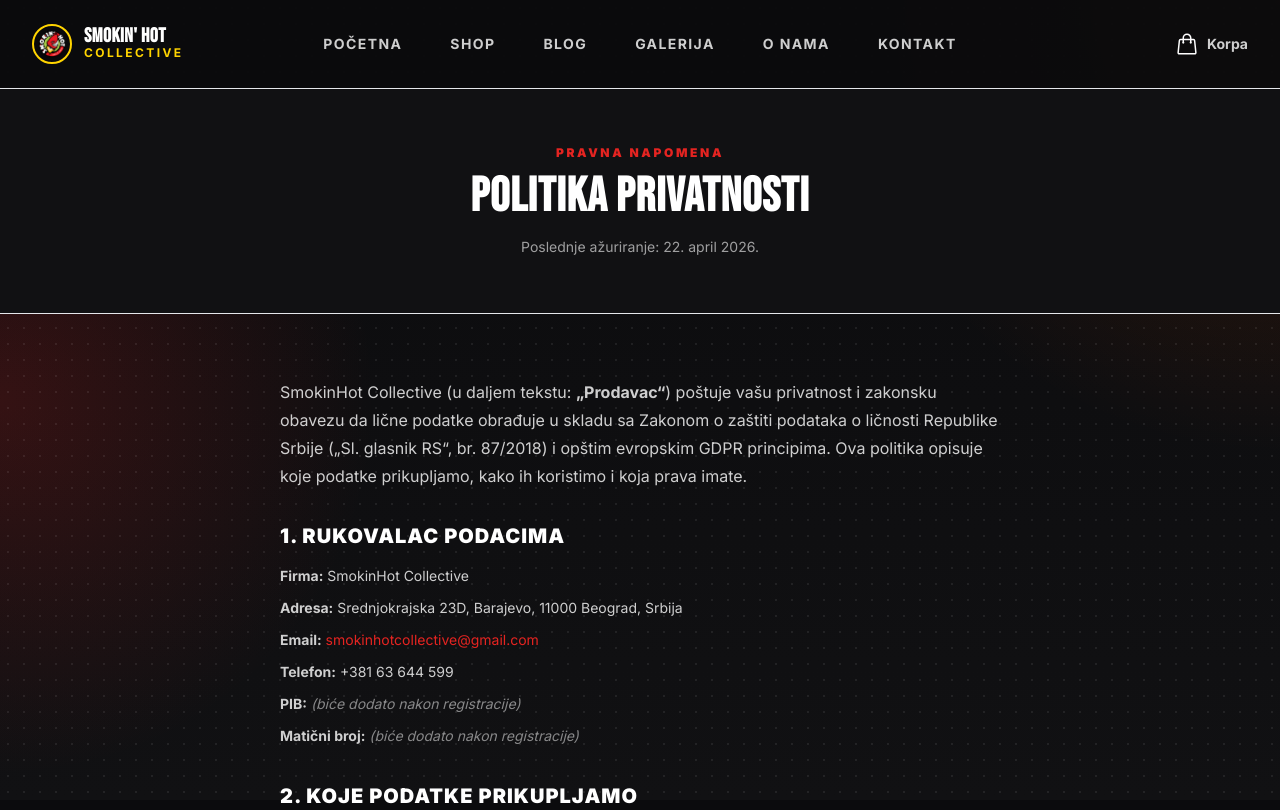
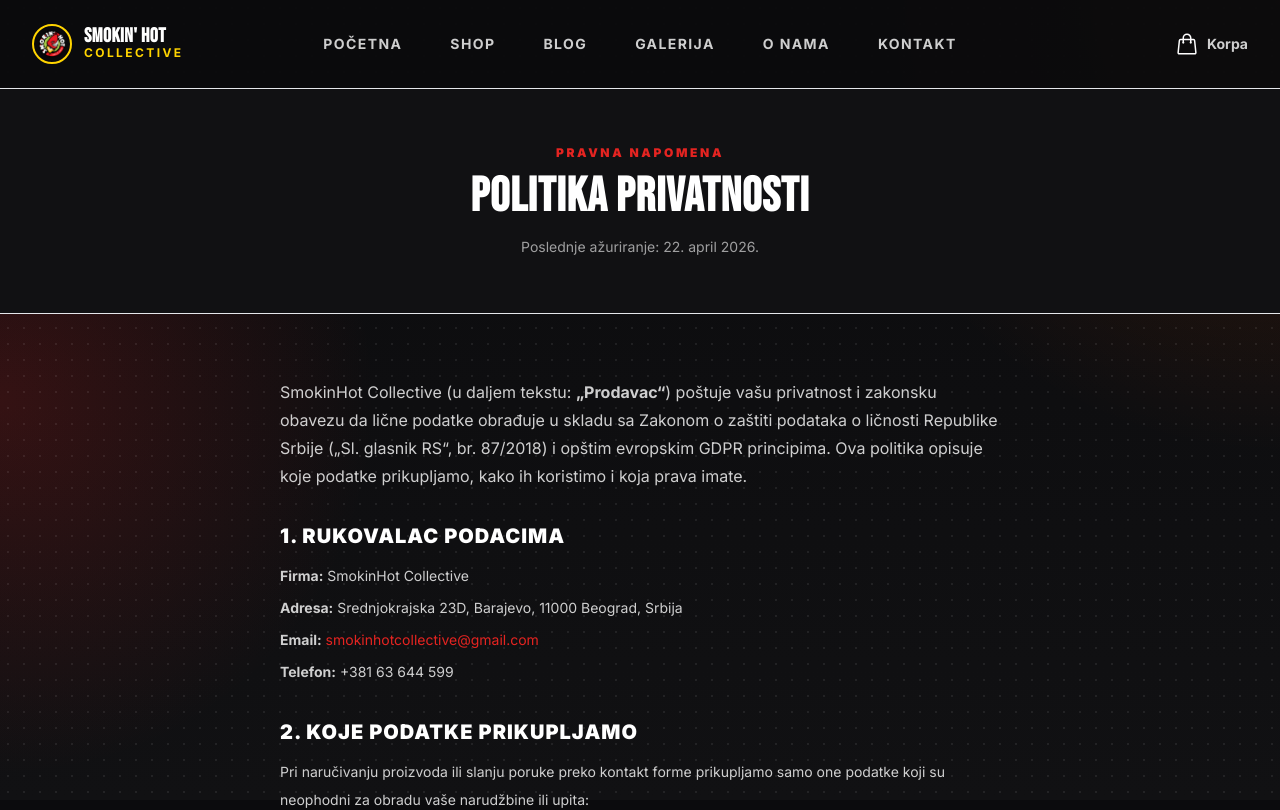
Before and after one commit to kaizen-triardor/SmokHot, a Next.js app: page /politika-privatnosti in a window 1280 px wide. Shown: the top 810 px of the page. Built offline with nearby package versions, Linux system fonts and the light colour scheme.

Commit message:
Remove PIB/Matični broj placeholders — client still registering the company
Both placeholder lines removed from Politika privatnosti. Legal identifiers
will be added later once the business is formally registered. The page
remains legally accurate for a pre-registration business.

```diff
--- a/src/app/politika-privatnosti/page.tsx
+++ b/src/app/politika-privatnosti/page.tsx
@@ -46,8 +46,6 @@ export default function PolitikaPrivatnostiPage() {
                   <li><strong>Adresa:</strong> Srednjokrajska 23D, Barajevo, 11000 Beograd, Srbija</li>
                   <li><strong>Email:</strong> <a href="mailto:smokinhotcollective@gmail.com" className="text-fire-500 hover:underline">smokinhotcollective@gmail.com</a></li>
                   <li><strong>Telefon:</strong> +381 63 644 599</li>
-                  <li><strong>PIB:</strong> <em className="text-white/50">(biće dodato nakon registracije)</em></li>
-                  <li><strong>Matični broj:</strong> <em className="text-white/50">(biće dodato nakon registracije)</em></li>
                 </ul>
               </div>
 
```
